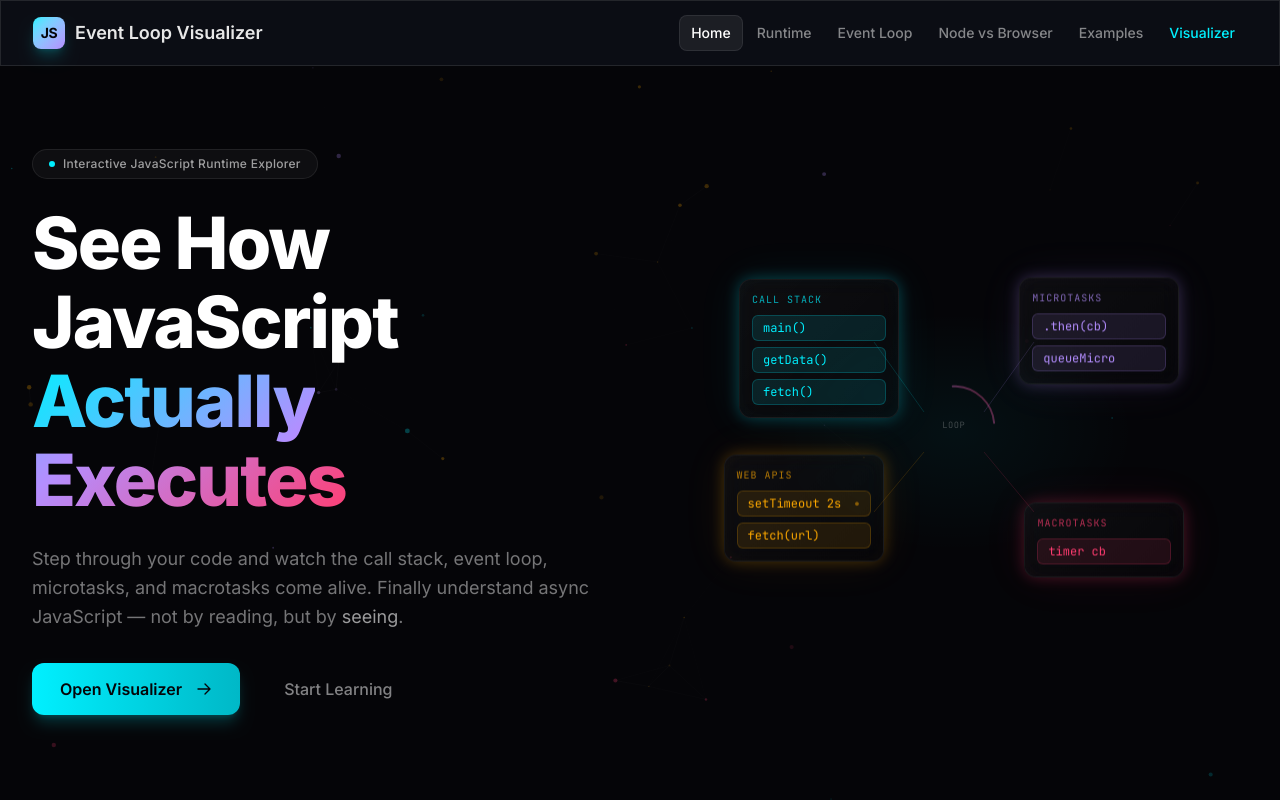
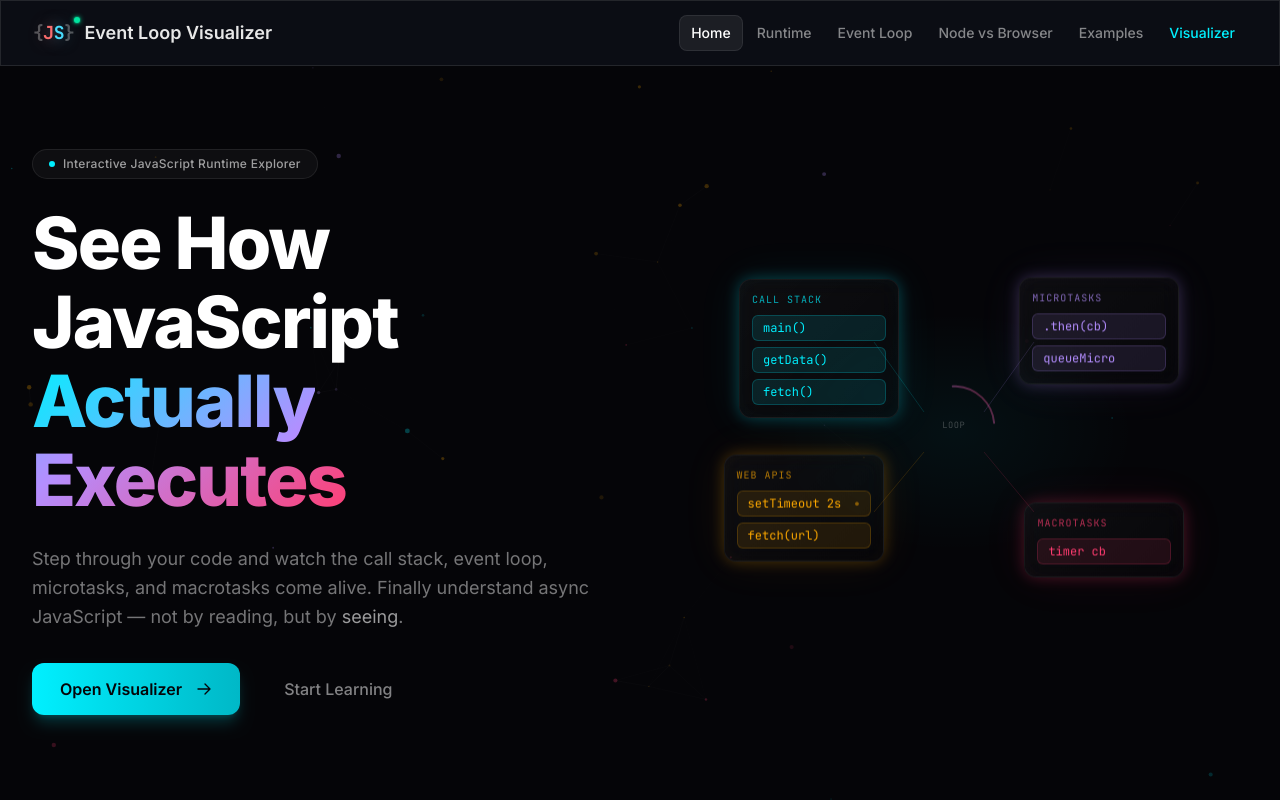
Before and after one commit to Darshitvara/JS-runtime-lab, a React (Vite) app: page / in a window 1280 px wide. Shown: the top 800 px of the page. Built offline with nearby package versions, Linux system fonts and the light colour scheme.

Commit message:
feat: update title in index.html and enhance logo design in Navbar component

```diff
--- a/index.html
+++ b/index.html
@@ -4,7 +4,7 @@
     <meta charset="UTF-8" />
     <link rel="icon" type="image/svg+xml" href="/vite.svg" />
     <meta name="viewport" content="width=device-width, initial-scale=1.0" />
-    <title>JS Event Loop Visualizer</title>
+    <title>{JS} Lab — Event Loop Visualizer</title>
     <link rel="preconnect" href="https://fonts.googleapis.com" />
     <link rel="preconnect" href="https://fonts.gstatic.com" crossorigin />
     <link href="https://fonts.googleapis.com/css2?family=Inter:wght@300;400;500;600;700;800;900&family=JetBrains+Mono:wght@400;500;600;700&display=swap" rel="stylesheet" />
--- a/src/components/layout/Navbar.tsx
+++ b/src/components/layout/Navbar.tsx
@@ -22,8 +22,14 @@ export default function Navbar() {
         <div className="flex items-center justify-between h-16">
           {/* Logo */}
           <Link to="/" className="flex items-center gap-2.5 group">
-            <div className="w-8 h-8 rounded-lg bg-linear-to-br from-cyan to-lavender flex items-center justify-center text-void font-bold text-sm tracking-tight shadow-lg shadow-cyan/20">
-              JS
+            <div className="relative font-mono text-lg font-extrabold tracking-tight select-none">
+              <span className="text-white/30 group-hover:text-white/50 transition-colors duration-300">{'{'}</span>
+              <span className="text-[#ff6b6b] drop-shadow-[0_0_8px_rgba(255,107,107,0.5)]">J</span>
+              <span className="text-[#48dbfb] drop-shadow-[0_0_8px_rgba(72,219,251,0.5)]">S</span>
+              <span className="text-white/30 group-hover:text-white/50 transition-colors duration-300">{'}'}</span>
+              <span className="absolute -top-0.5 -right-1.5 w-1.5 h-1.5 rounded-full bg-mint shadow-[0_0_5px_theme(colors.mint)]">
+                <span className="absolute inset-0 rounded-full bg-mint animate-ping opacity-30" />
+              </span>
             </div>
             <span className="text-lg font-semibold text-white/90 group-hover:text-cyan transition-colors duration-300 hidden sm:block">
               Event Loop Visualizer
```
